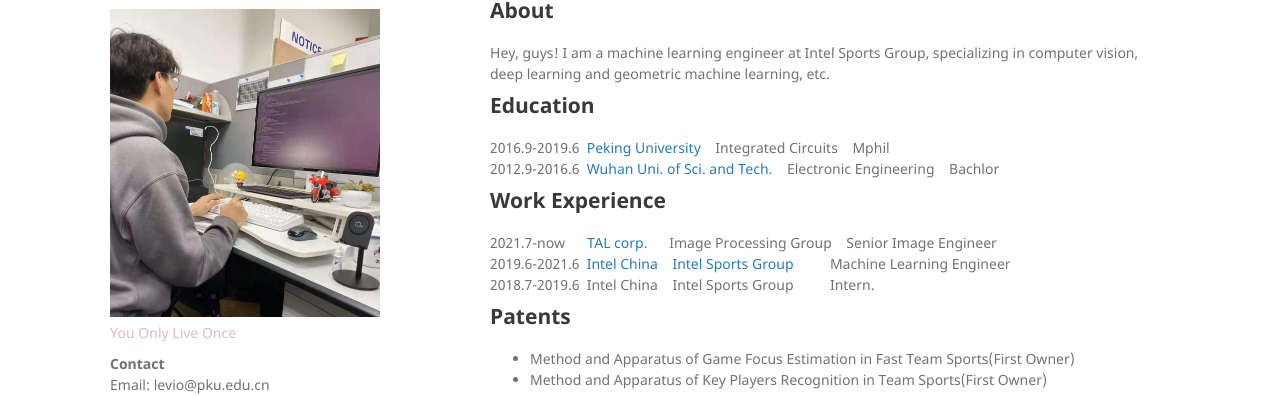
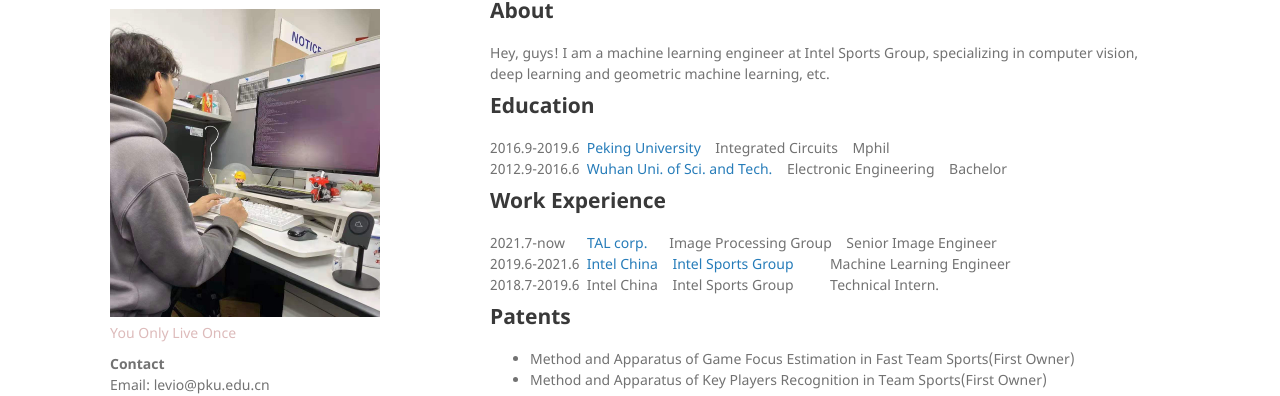
Before and after one commit to leviome/leviome.github.io, a Jekyll site: the page built from index.md, in a window 1280 px wide and 1284 px high. Shown: the part 100-496 px from the top of the window. Built offline with Jekyll 4.4.1, drawn with Linux system fonts in a browser that asks for light colours; our own code applies the rules of GitHub Pages for plain Markdown files.

Commit message:
Update index.md

```diff
--- a/index.md
+++ b/index.md
@@ -5,12 +5,12 @@
 
 ## Education
 2016.9-2019.6&nbsp;&nbsp;[Peking University](https://pku.edu.cn)&nbsp;&nbsp;&nbsp;&nbsp;Integrated Circuits&nbsp;&nbsp;&nbsp;&nbsp;Mphil<br>
-2012.9-2016.6&nbsp;&nbsp;[Wuhan Uni. of Sci. and Tech.](https://www.wust.edu.cn)&nbsp;&nbsp;&nbsp;&nbsp;Electronic Engineering&nbsp;&nbsp;&nbsp;&nbsp;Bachlor
+2012.9-2016.6&nbsp;&nbsp;[Wuhan Uni. of Sci. and Tech.](https://www.wust.edu.cn)&nbsp;&nbsp;&nbsp;&nbsp;Electronic Engineering&nbsp;&nbsp;&nbsp;&nbsp;Bachelor
 
 ## Work Experience
 2021.7-now&nbsp;&nbsp;&nbsp;&nbsp;&nbsp;&nbsp;[TAL corp.](http://www.100tal.com/)&nbsp;&nbsp;&nbsp;&nbsp;&nbsp;&nbsp;Image Processing Group&nbsp;&nbsp;&nbsp;&nbsp;Senior Image Engineer<br>
 2019.6-2021.6&nbsp;&nbsp;[Intel China](https://intel.cn)&nbsp;&nbsp;&nbsp;&nbsp;[Intel Sports Group](https://www.intel.com/content/www/us/en/sports/sports-overview.html)&nbsp;&nbsp;&nbsp;&nbsp;&nbsp;&nbsp;&nbsp;&nbsp;&nbsp;&nbsp;Machine Learning Engineer<br>
-2018.7-2019.6&nbsp;&nbsp;Intel China&nbsp;&nbsp;&nbsp;&nbsp;Intel Sports Group&nbsp;&nbsp;&nbsp;&nbsp;&nbsp;&nbsp;&nbsp;&nbsp;&nbsp;&nbsp;Intern.<br>
+2018.7-2019.6&nbsp;&nbsp;Intel China&nbsp;&nbsp;&nbsp;&nbsp;Intel Sports Group&nbsp;&nbsp;&nbsp;&nbsp;&nbsp;&nbsp;&nbsp;&nbsp;&nbsp;&nbsp;Technical Intern.<br>
 
 ## Patents
 - Method and Apparatus of Game Focus Estimation in Fast Team Sports(First Owner)
```
